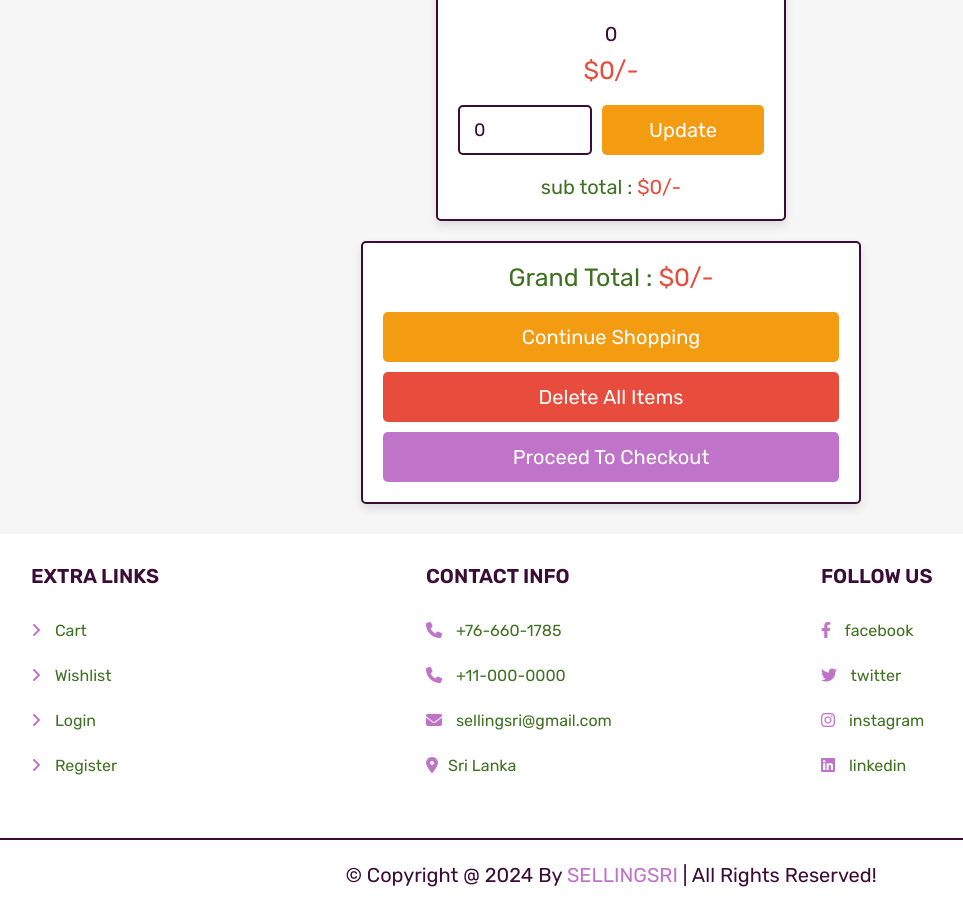
After one commit to Dew-123/Traditional-Arts-and-Crafts-Website, a PHP site: page /cart.php in a window 1280 px wide. The commit adds this page. Shown: the part 443-1358 px from the top of the page, without its empty margins (29-992 px from the left). Run offline with PHP 8.4, Linux system fonts and the light colour scheme; some libraries are stand-ins or nearby versions.

Commit message:
products and cart.php added

```diff
--- /dev/null
+++ b/cart.php
@@ -0,0 +1,56 @@
+<!DOCTYPE html>
+<html lang="en">
+<head>
+    <meta charset="UTF-8">
+    <meta name="viewport" content="width=device-width, initial-scale=1.0">
+    <title>Shopping Cart</title>
+
+   <!-- font awesome cdn link  -->
+   <link rel="stylesheet" href="https://cdnjs.cloudflare.com/ajax/libs/font-awesome/6.1.1/css/all.min.css">
+
+   <!-- custom css file link  -->
+   <link rel="stylesheet" href="style.css">
+   <link rel="stylesheet" href="components.css">
+
+</head>
+<body>
+
+<?php include 'header.php'; ?>
+
+<section class="shopping-cart">
+
+   <h1 class="title">Products Added</h1>
+
+   <div class="box-container">
+
+   <form action="" method="POST" class="box">
+      <a href="cart.php?delete=0" class="fas fa-times" onclick="return confirm('delete this from cart?');"></a>
+      <a href="view_page.php?pid=0" class="fas fa-eye"></a>
+      <img src="uploaded_img/0" alt="">
+      <div class="name">0</div>
+      <div class="price">$0/-</div>
+      <input type="hidden" name="cart_id" value="0">
+      <div class="flex-btn">
+         <input type="number" min="1" value="0" class="qty" name="p_qty">
+         <input type="submit" value="update" name="update_qty" class="option-btn">
+      </div>
+      <div class="sub-total"> sub total : <span>$0/-</span> </div>
+   </form>
+
+   </div>
+
+   <div class="cart-total">
+      <p>Grand Total : <span>$0/-</span></p>
+      <a href="shop.php" class="option-btn">Continue Shopping</a>
+      <a href="cart.php?delete_all" class="delete-btn ">Delete All Items</a>
+      <a href="checkout.php" class="btn ">Proceed To Checkout</a>
+   </div>
+
+</section>
+
+
+<?php include 'footer.php'; ?>
+
+<script src="script.js"></script>
+</body>
+</html>
--- a/footer.php
+++ b/footer.php
@@ -12,9 +12,9 @@
 
       <div class="box">
          <h3>contact info</h3>
-         <p> <i class="fas fa-phone"></i> +71-445-5667 </p>
-         <p> <i class="fas fa-phone"></i> +11-445-5889 </p>
-         <p> <i class="fas fa-envelope"></i> Sl-Items@gmail.com </p>
+         <p> <i class="fas fa-phone"></i> +76-660-1785 </p>
+         <p> <i class="fas fa-phone"></i> +11-000-0000 </p>
+         <p> <i class="fas fa-envelope"></i> sellingsri@gmail.com </p>
          <p> <i class="fas fa-map-marker-alt"></i>Sri Lanka </p>
       </div>
 
@@ -28,6 +28,6 @@
 
    </section>
 
-   <p class="credit"> &copy; Copyright @ <?= date('Y'); ?> By <span>SL- ITEMS</span> | All Rights Reserved! </p>
+   <p class="credit"> &copy; Copyright @ <?= date('Y'); ?> By <span>SELLINGSRI</span> | All Rights Reserved! </p>
 
 </footer>
--- a/header.php
+++ b/header.php
@@ -3,7 +3,9 @@
 
    <div class="flex">
 
-      <a href="home.php" class="logo">SL &nbsp<span>ITEMS</span></a>
+      <a href="home.php" class="logo">
+      <img src="images/logo.png" alt="SL Items Logo"style="width: 170px; height: auto;">
+      </a>
 
       <nav class="navbar">
          <a href="home.php">Home</a>
--- a/style.css
+++ b/style.css
@@ -111,24 +111,6 @@
    font-size: 2.5rem;
    color:var(--white);
    margin:0 .2rem;
-}
-
-.products .box-container .box .fa-eye{
-   position: absolute;
-   top:1rem; right:1rem;
-   border-radius: .5rem;
-   height: 4.5rem;
-   line-height: 4.3rem;
-   width: 5rem;
-   border:var(--border);
-   color:var(--black);
-   font-size: 2rem;
-   background-color: var(--white);
-}
-
-.products .box-container .box .fa-eye:hover{
-   color:var(--white);
-   background-color: var(--black);
 }
 
 .products .box-container .box img{
```
Also changed, not shown: category.php (added, +70 -0 lines), login.php (+42 -0 lines), images/db_images/green jackfruit curry.jpg (added), images/db_images/sour fish curry.jpg (added), images/logo.png (added).
